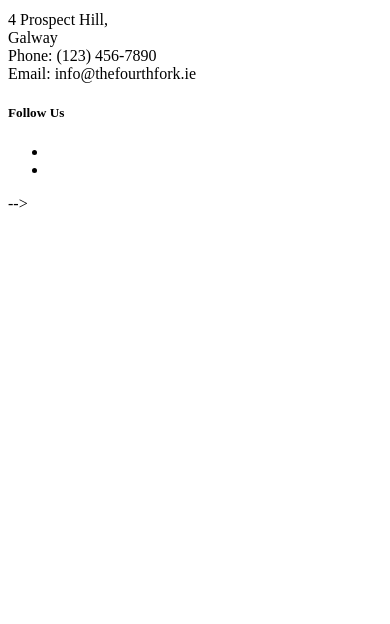
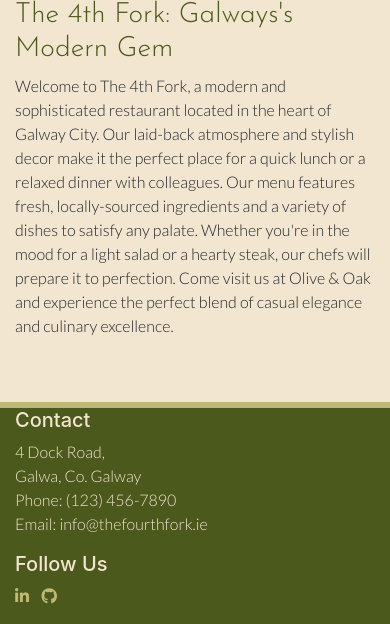
Before and after one commit to zemaciel/pp4, a Django app: page / in a window 390 px wide. Shown: the part 783-1407 px from the top of the page. Before the commit the page ends 991 px from the top, so only its background shows below. Run offline with Django 3.2, Linux system fonts and the light colour scheme; some libraries are stand-ins or nearby versions.

Commit message:
Create base.html and improve index.html

```diff
--- a/static/css/styles.css
+++ b/static/css/style.css
@@ -1,6 +1,6 @@
-/* body {
+body {
     background-color: #F2E6D0;
-} */
+}
 
 p {
     font-family: 'Lato', sans-serif;
@@ -12,6 +12,13 @@ h1 {
     font-weight: 500;
     color: #4C591C;
 }
+
+h3 {
+    font-family: 'Josefin Sans', sans-serif;
+    font-weight: 300;
+    color: #4C591C;
+}
+
 
 footer {
     border-top: 6px solid #BFBA73;
@@ -51,3 +58,14 @@ footer {
     background-color: #736F34;
     border-color: #BFBA73;
 }
+
+.hero-photo {
+        background-image: url('https://res.cloudinary.com/drk0hx3um/image/upload/v1688826694/pp4/hero_1_mjfdog.webp');
+        background-size: cover;
+        background-position: center;
+        height: 350px;
+      }
+
+.fa-brands{
+    color:#BFBA73;
+}
--- /dev/null
+++ b/templates/base.html
@@ -0,0 +1,77 @@
+{% load static %}
+<!DOCTYPE html>
+<html lang="en">
+
+<head>
+    <meta charset="UTF-8">
+    <meta name="viewport" content="width=device-width, initial-scale=1.0">
+    <title>The 4th Fork</title>
+    <link rel="stylesheet" href="https://stackpath.bootstrapcdn.com/bootstrap/4.5.2/css/bootstrap.min.css">
+    <link rel="stylesheet" href="https://stackpath.bootstrapcdn.com/font-awesome/4.7.0/css/font-awesome.min.css">
+    <script src="https://kit.fontawesome.com/8c53bc7b65.js" crossorigin="anonymous"></script>
+    <style>
+        @import url('https://fonts.googleapis.com/css2?family=Josefin+Sans:wght@300;500&family=Lato:wght@300;700&display=swap');
+    </style>
+    <link rel="stylesheet" href="{% static 'css/style.css' %}">
+
+</head>
+
+<body class="bg-sand">
+    <!-- Navbar -->
+    <nav class="navbar navbar-expand-lg navbar-light bg-sand">
+        <a class="navbar-brand" href="#">
+            <span class="logo">The 4th Fork</span>
+        </a>
+        <button class="navbar-toggler" type="button" data-toggle="collapse" data-target="#navbarNav"
+            aria-controls="navbarNav" aria-expanded="false" aria-label="Toggle navigation">
+            <span class="navbar-toggler-icon"></span>
+        </button>
+        <div class="collapse navbar-collapse" id="navbarNav">
+            <ul class="navbar-nav ml-auto">
+                <li class="nav-item active">
+                    <a class="nav-link" href="#">Home<span class="sr-only">(current)</span></a>
+                </li>
+                <li class="nav-item">
+                    <a class="nav-link" href="#">Menu</a>
+                </li>
+                <li class="nav-item">
+                    <a class="nav-link" href="#">Bookings</a>
+                </li>
+            </ul>
+        </div>
+    </nav>
+    <main>
+        {% block content %}
+        <!-- Content Goes here -->
+        {% endblock content %}
+    </main>
+
+        <!-- Footer -->
+        <footer class="mt-5">
+            <div class="container">
+                <div class="row">
+                    <div class="col-md-6">
+                        <h5>Contact</h5>
+                        <p>4 Dock Road, <br>
+                            Galwa, Co. Galway<br>
+                            Phone: (123) 456-7890<br>
+                            Email: info@thefourthfork.ie</p>
+                    </div>
+                    <div class="col-md-6">
+                        <h5>Follow Us</h5>
+                        <ul class="list-inline">
+                            <li class="list-inline-item"><a href="#"><i class="fa-brands fa-linkedin-in"></i></a></li>
+                            <li class="list-inline-item"><a href="#"><i class="fa-brands fa-github"></i></a></li>
+                        </ul>
+                    </div>
+                </div>
+            </div>
+        </footer>
+
+        <script src="https://code.jquery.com/jquery-3.5.1.slim.min.js"></script>
+        <script src="https://cdn.jsdelivr.net/npm/@popperjs/core@2.5.3/dist/umd/popper.min.js"></script>
+        <script src="https://stackpath.bootstrapcdn.com/bootstrap/4.5.2/js/bootstrap.min.js"></script>
+
+</body>
+
+</html>
--- a/templates/index.html
+++ b/templates/index.html
@@ -1,64 +1,21 @@
-<!-- <!DOCTYPE html>
-<html lang="en">
+{% extends "base.html" %}
 
-<head>
-    <meta charset="UTF-8">
-    <meta name="viewport" content="width=device-width, initial-scale=1.0">
-    <title>The 4th Fork</title>
-    <link rel="stylesheet" href="https://stackpath.bootstrapcdn.com/bootstrap/4.5.2/css/bootstrap.min.css">
-    <link rel="stylesheet" href="https://stackpath.bootstrapcdn.com/font-awesome/4.7.0/css/font-awesome.min.css">
-    <script src="https://kit.fontawesome.com/8c53bc7b65.js" crossorigin="anonymous"></script>
-    <style>
-        @import url('https://fonts.googleapis.com/css2?family=Josefin+Sans:wght@300;500&family=Lato:wght@300;700&display=swap');
-    </style>
-    <link rel="stylesheet" href="../assets/css/styles.css">
-
-</head>
-
-<body class="bg-sand">
-    <!-- Navbar -->
-    <nav class="navbar navbar-expand-lg navbar-light bg-sand">
-        <a class="navbar-brand" href="#">
-            <span class="logo">The 4th Fork</span>
-
-
-        </a>
-        <button class="navbar-toggler" type="button" data-toggle="collapse" data-target="#navbarNav"
-            aria-controls="navbarNav" aria-expanded="false" aria-label="Toggle navigation">
-            <span class="navbar-toggler-icon"></span>
-        </button>
-        <div class="collapse navbar-collapse" id="navbarNav">
-            <ul class="navbar-nav ml-auto">
-                <li class="nav-item active">
-                    <a class="nav-link" href="#">About <span class="sr-only">(current)</span></a>
-                </li>
-                <li class="nav-item">
-                    <a class="nav-link" href="#">Menu</a>
-                </li>
-                <li class="nav-item">
-                    <a class="nav-link" href="#">Contact</a>
-                </li>
-                <li class="nav-item">
-                    <a class="nav-link" href="#">Bookings</a>
-                </li>
-            </ul>
-        </div>
-    </nav>
+{% block content %}
 
 <!-- Hero Image -->
-    <div>
+<div class="hero-photo">
 
 </div>
 <!-- Welcome container -->
-    <div class="container mt-5 bg-info">
+<div class="container mt-5">
     <div class="title">
         <h1>Welcome</h1>
     </div>
     <div class="row">
-            <div class="col-md-6 bg-primary">
-                <img src="image.jpg" alt="Image" class="img-fluid">
+        <div class="col-md-3">
+            <img src="https://res.cloudinary.com/drk0hx3um/image/upload/v1688826694/pp4/chef_sq_zaqx3j.webp" alt="Image" class="img-fluid">
         </div>
-            <div class="col-md-6 bg-danger">
+        <div class="col-md-8">
             <h3>The 4th Fork: Galways's Modern Gem</h3>
             <p>Welcome to The 4th Fork, a modern and sophisticated restaurant located in the heart of Galway City.
                 Our laid-back atmosphere and stylish decor make it the perfect place for a quick lunch or a relaxed
@@ -66,37 +23,8 @@
                 to satisfy any palate. Whether you're in the mood for a light salad or a hearty steak, our chefs
                 will prepare it to perfection. Come visit us at Olive & Oak and experience the perfect blend of
                 casual elegance and culinary excellence.</p>
-
-
         </div>
     </div>
 </div>
 
-    <!-- Footer -->
-        <footer class="mt-5">
-            <div class="container">
-                <div class="row">
-                    <div class="col-md-6">
-                        <h5>Contact</h5>
-                        <p>4 Prospect Hill,<br>
-                            Galway<br>
-                            Phone: (123) 456-7890<br>
-                            Email: info@thefourthfork.ie</p>
-                    </div>
-                    <div class="col-md-6">
-                        <h5>Follow Us</h5>
-                        <ul class="list-inline">
-                            <li class="list-inline-item"><a href="#"><i class="fa-brands fa-linkedin-in"></i></a></li>
-                            <li class="list-inline-item"><a href="#"><i class="fa-brands fa-github"></i></a></li>
-                        </ul>
-                    </div>
-                </div>
-            </div>
-        </footer>
-
-        <script src="https://code.jquery.com/jquery-3.5.1.slim.min.js"></script>
-        <script src="https://cdn.jsdelivr.net/npm/@popperjs/core@2.5.3/dist/umd/popper.min.js"></script>
-        <script src="https://stackpath.bootstrapcdn.com/bootstrap/4.5.2/js/bootstrap.min.js"></script>
-</body>
-
-</html> -->
+{%endblock%}
```
Lines whose indentation alone changed are shown as unchanged.
